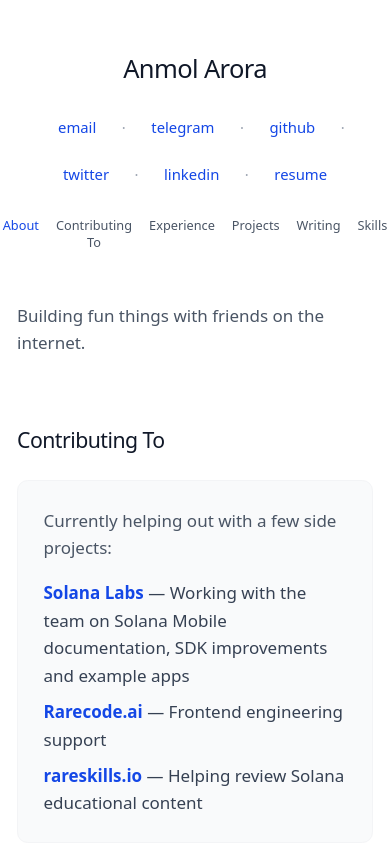
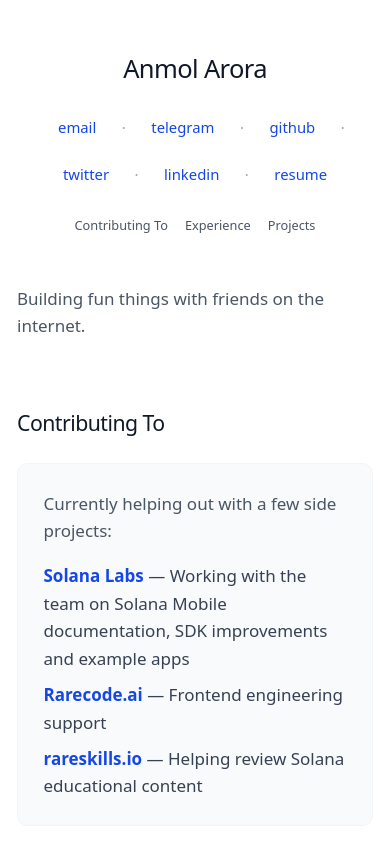
Before and after one commit to 0xanmol/portfolio, a Next.js app: page /portfolio/ in a window 390 px wide. Shown: the top 844 px of the page. Built offline with nearby package versions, Linux system fonts and the light colour scheme.

Commit message:
Simplify mobile navigation

```diff
--- a/src/app/page.tsx
+++ b/src/app/page.tsx
@@ -50,7 +50,7 @@
         </nav>
         {/* Mobile TOC */}
         <nav className="mt-6 md:hidden flex gap-4 justify-center text-xs text-gray-600">
-          {toc.map((t) => (
+          {toc.filter(t => ["contributing", "experience", "projects"].includes(t.id)).map((t) => (
             <a key={t.id} href={`#${t.id}`} aria-current={active === t.id ? "location" : undefined} className={active === t.id ? "text-blue-700 font-medium" : "hover:text-gray-900 transition-colors duration-200"}>
               {t.label}
             </a>
```
